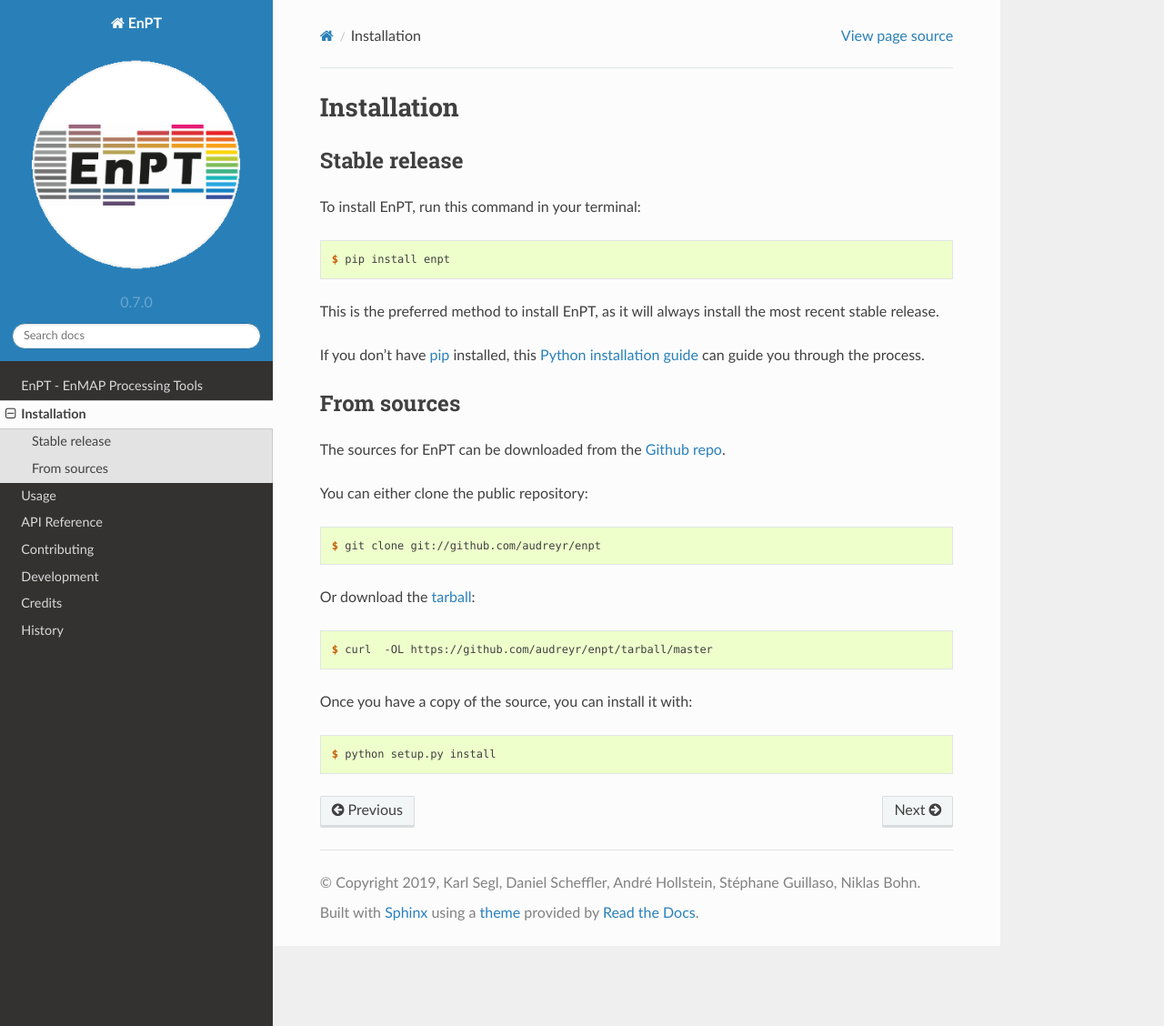
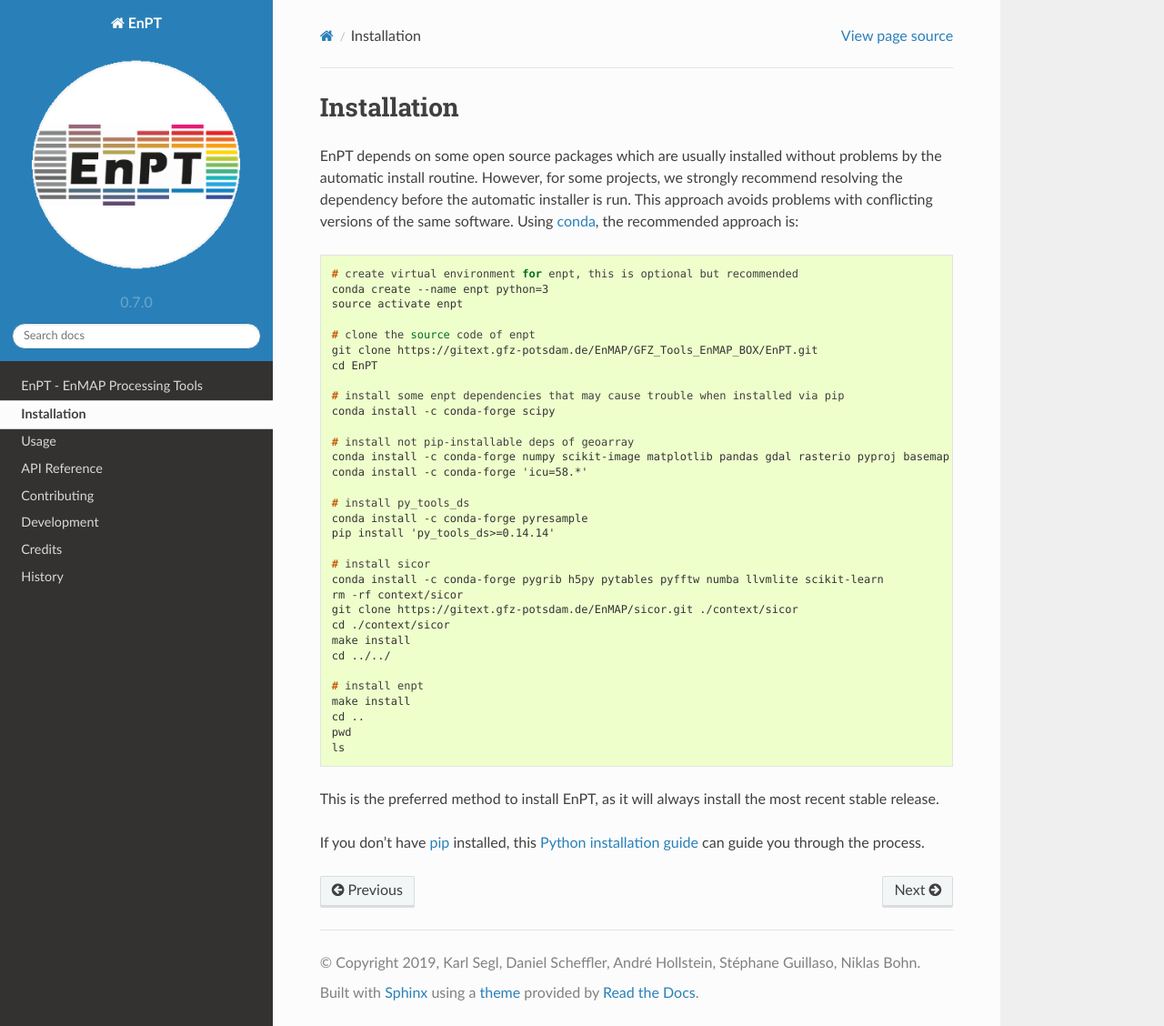
Before and after one commit to GFZ/enpt, a Sphinx documentation site: the page built from docs/installation.rst, in a window 1280 px wide and 1128 px high. Shown: the whole window at 91% size. Built offline with Sphinx 7.4.7 and the Read the Docs theme 2.0.0, drawn with Linux system fonts in a browser that asks for light colours; pages that are not in the unit, such as notebooks, are missing from menus.

Commit message:
Updated installation.rst file.
Signed-off-by: Daniel Scheffler <danschef@gfz-potsdam.de>

```diff
--- a/docs/installation.rst
+++ b/docs/installation.rst
@@ -4,15 +4,48 @@
 Installation
 ============
 
+EnPT depends on some open source packages which are usually installed without problems by the automatic install
+routine. However, for some projects, we strongly recommend resolving the dependency before the automatic installer
+is run. This approach avoids problems with conflicting versions of the same software.
+Using conda_, the recommended approach is:
 
-Stable release
---------------
-
-To install EnPT, run this command in your terminal:
+.. _conda: https://conda.io/docs/
 
 .. code-block:: console
 
-    $ pip install enpt
+    # create virtual environment for enpt, this is optional but recommended
+    conda create --name enpt python=3
+    source activate enpt
+
+    # clone the source code of enpt
+    git clone https://gitext.gfz-potsdam.de/EnMAP/GFZ_Tools_EnMAP_BOX/EnPT.git
+    cd EnPT
+
+    # install some enpt dependencies that may cause trouble when installed via pip
+    conda install -c conda-forge scipy
+
+    # install not pip-installable deps of geoarray
+    conda install -c conda-forge numpy scikit-image matplotlib pandas gdal rasterio pyproj basemap shapely
+    conda install -c conda-forge 'icu=58.*'
+
+    # install py_tools_ds
+    conda install -c conda-forge pyresample
+    pip install 'py_tools_ds>=0.14.14'
+
+    # install sicor
+    conda install -c conda-forge pygrib h5py pytables pyfftw numba llvmlite scikit-learn
+    rm -rf context/sicor
+    git clone https://gitext.gfz-potsdam.de/EnMAP/sicor.git ./context/sicor
+    cd ./context/sicor
+    make install
+    cd ../../
+
+    # install enpt
+    make install
+    cd ..
+    pwd
+    ls
+
 
 This is the preferred method to install EnPT, as it will always install the most recent stable release.
 
@@ -21,31 +54,3 @@ you through the process.
 
 .. _pip: https://pip.pypa.io
 .. _Python installation guide: http://docs.python-guide.org/en/latest/starting/installation/
-
-
-From sources
-------------
-
-The sources for EnPT can be downloaded from the `Github repo`_.
-
-You can either clone the public repository:
-
-.. code-block:: console
-
-    $ git clone git://github.com/audreyr/enpt
-
-Or download the `tarball`_:
-
-.. code-block:: console
-
-    $ curl  -OL https://github.com/audreyr/enpt/tarball/master
-
-Once you have a copy of the source, you can install it with:
-
-.. code-block:: console
-
-    $ python setup.py install
-
-
-.. _Github repo: https://github.com/audreyr/enpt
-.. _tarball: https://github.com/audreyr/enpt/tarball/master
```
